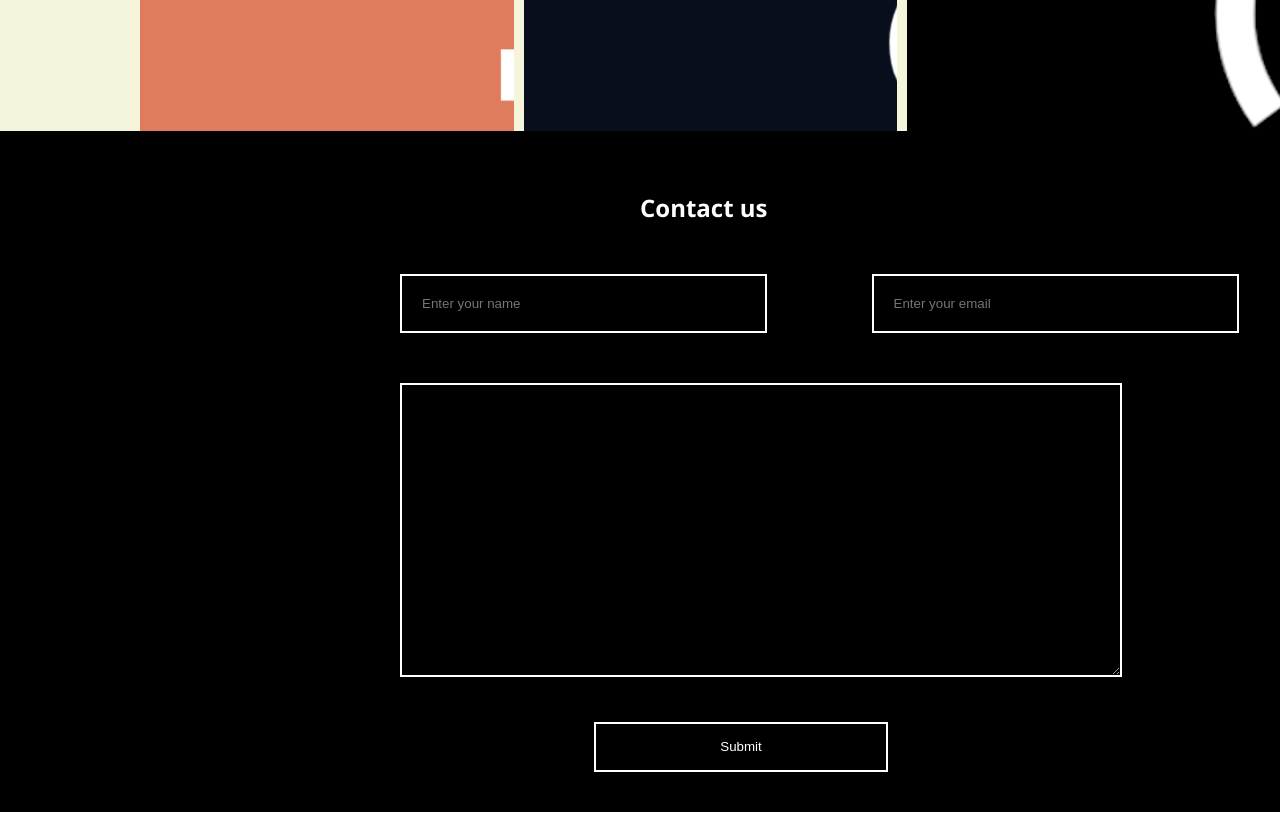
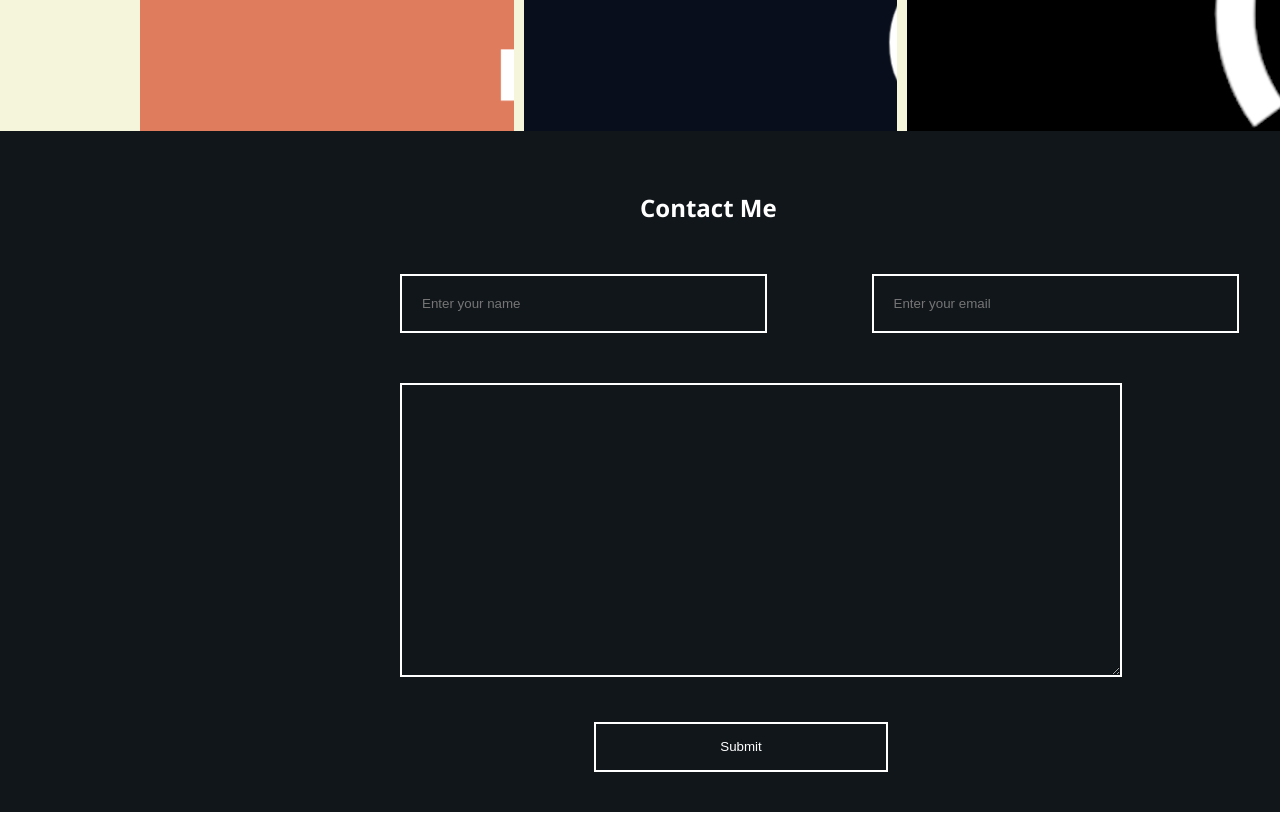
Before and after one commit to Thee-pete/phase0-project, a plain HTML site: page index.html in a window 1280 px wide. Shown: the part 1420-2250 px from the top of the page. Drawn offline with Linux system fonts and the light colour scheme.

Commit message:
Third commit

```diff
--- a/index.html
+++ b/index.html
@@ -58,7 +58,7 @@
         </div>
         </div>
 
-        <div class="portfolio">
+        <div class="portfolio" id="portfolio">
             <h2>My portfolio</h2>
           <div class="portfolio-container" id="portone" >
             <button id="viewBtn" >View Project</button>
@@ -77,7 +77,7 @@
 
         <div class="contact" id="contact">
             <div class="contact-heading" id="contact-heading">
-                <h2>Contact us</h2>
+                <h2>Contact Me</h2>
               </div>
 
               <div class="contact-form" id="contact-form">
--- a/style.css
+++ b/style.css
@@ -144,7 +144,7 @@ body{
 
 .contact{
     height: auto;
-    background: black;
+    background:rgb(17, 22, 27);
     color: white;
     padding-bottom: 20px;
 }
```
